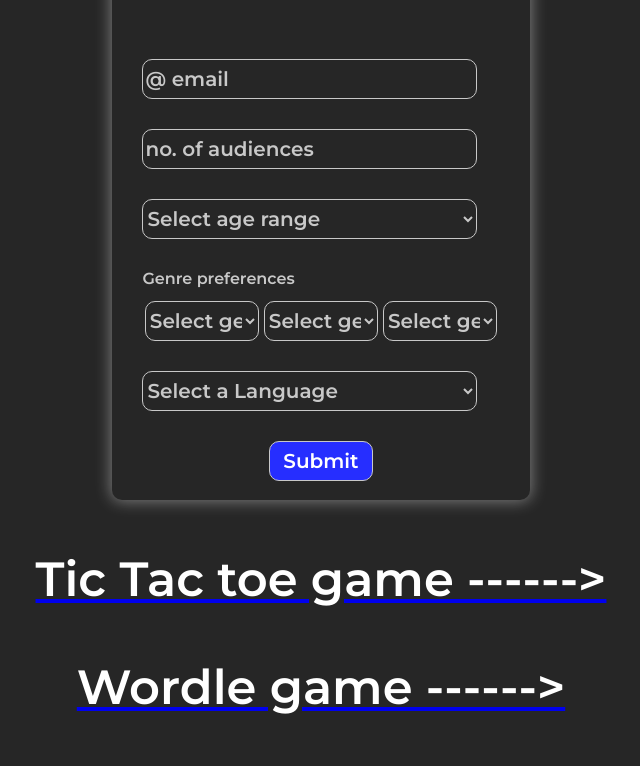
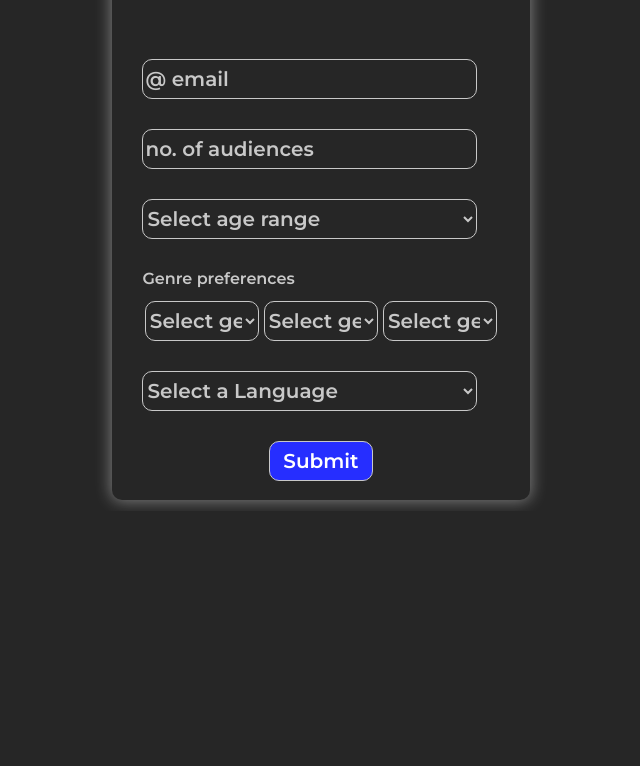
Before and after one commit to venkatappalabattula/wwthy, a Django app: page / in a window 1280 px wide. Shown: the part 418-1184 px from the top of the page, without its empty margins (319-959 px from the left). After the commit the page ends 927 px from the top, so only its background shows below. Run offline with Django 4.2, Linux system fonts and the light colour scheme.

Commit message:
baseline architecture

```diff
--- a/base/templates/base/structure.html
+++ b/base/templates/base/structure.html
@@ -121,16 +121,16 @@
             </div>
         </div>
     </div>
-    <a href="tictactoe/">
+    <!-- <a href="tictactoe/">
         <div class="heading">
             Tic Tac toe game ------>
-        </div>
-    </a>
+        <!-- </div> -->
+    <!-- </a>
     <a href="wordle/">
         <div class="heading">
-            Wordle game ------>
+            Wordle game
         </div>
-    </a>
+    </a>  -->
 
 
 </body>
--- a/base/urls.py
+++ b/base/urls.py
@@ -10,6 +10,6 @@
     path('admin/', admin.site.urls),
     path('', views.home, name="home"),
     path('submitform/', views.form_submit,  name='Submitform'),
-    path('tictactoe/', views.tictac, name="tictactoegame"),
-    path('wordle/', views.wordle, name="wordlegame"),
+    # path('tictactoe/', views.tictac, name="tictactoegame"),
+    # path('wordle/', views.wordle, name="wordlegame"),
 ]
--- a/base/views.py
+++ b/base/views.py
@@ -49,8 +49,8 @@
     return render(request, 'base/display.html', {'recommendations':recommendations})
 
 
-def tictac(request):
-    return render(request, 'base/tictactoe.html')
+# def tictac(request):
+#     return render(request, 'base/tictactoe.html')
 
-def wordle(request):
-    return render(request, 'base/wordle.html')
+# def wordle(request):
+#     return render(request, 'base/wordle.html')
```
